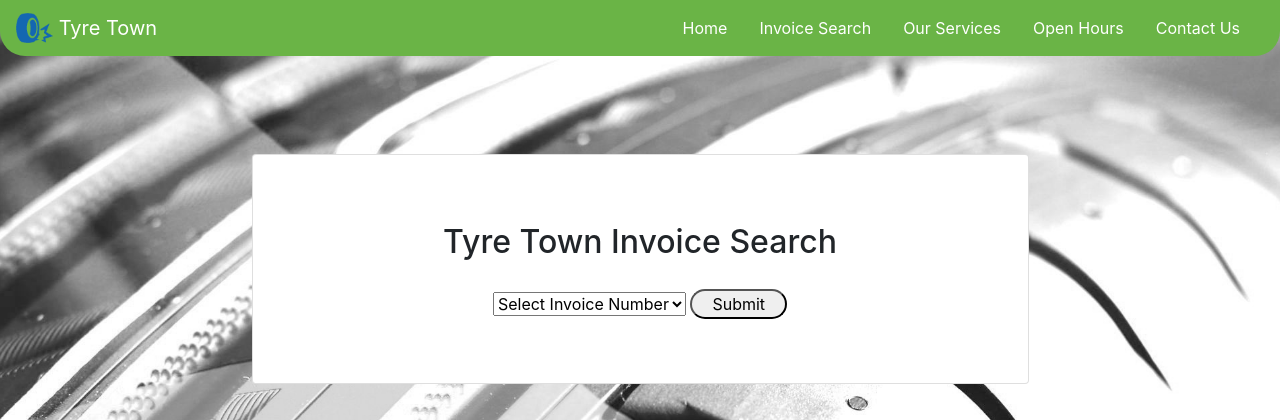
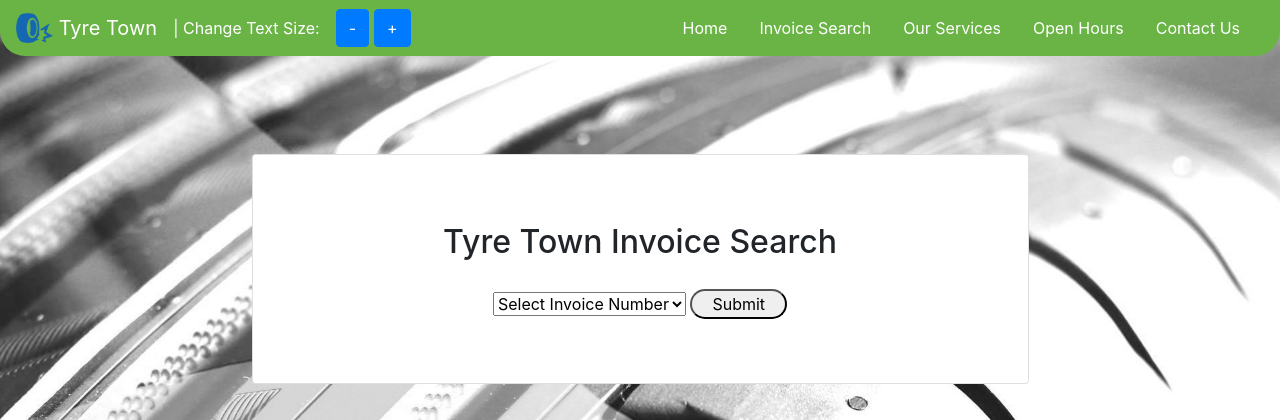
Before and after one commit to fletcherd3/Tyre-Town, a PHP site: page /invoice_search.php in a window 1280 px wide. Shown: the top 420 px of the page. Run offline with PHP 8.4, Linux system fonts and the light colour scheme; data comes from the database, SQL or seed files in the repository; some libraries are stand-ins or nearby versions.

Commit message:
Adding buttons to change all font size

```diff
--- a/css/main.css
+++ b/css/main.css
@@ -260,6 +260,8 @@ table tr {
     overflow: hidden;
     transition: max-height 0.4s ease-out;
     border-radius: 30px;
+    margin-bottom: 2%;
+    text-align: center;
 }
 
 .collapsible:after {
@@ -294,7 +296,7 @@ table tr {
 }
 
 .card {
-    max-width: 70%;
+    width: 70%;
     margin: 0 auto;
     margin-bottom: 10px;
     margin-top: 100px;
@@ -310,3 +312,13 @@ table tr {
     width: 100%;
     margin: 0px;
 }
+
+.text_size {
+    float: left;
+    margin-right: 5px;
+}
+
+.change_text {
+    color: white;
+    font-size: 1em;
+}
--- a/invoice_search.php
+++ b/invoice_search.php
@@ -47,17 +47,26 @@
 <!-- Navigation -->
 <nav class="navbar navbar-dark navbar-expand-lg fixed-top justify-content">
 
-    <a class="navbar-brand" href="./index.php">
+    <a class="navbar-brand logo_text" href="./index.php">
         <img src="IMG/logo.png" width="37" height="30" class="d-inline-block align-top" alt="">
         Tyre Town
     </a>
+
+	<div class="navbar-brand text change_text">
+
+		|   Change Text Size:
+	</div>
+
+	<input type="button" class="btn btn-primary btn-md text_size" value="-" onclick="ChangeFontSize(['text', 'text1','text3', 'text4', 'logo_text'], '-')">
+
+	<input type="button" class="btn btn-primary btn-md text_size" value="+" onclick="ChangeFontSize(['text', 'text1','text3', 'text4', 'logo_text'], '+')">
 
     <button class="navbar-toggler" type="button" data-toggle="collapse" data-target="#navbarResponsive" aria-controls="navbarResponsive" aria-expanded="false" aria-label="Toggle navigation">
         <span class="navbar-toggler-icon"></span>
     </button>
 
     <div class="collapse navbar-collapse" id="navbarResponsive">
-        <ul class=" navbar-nav ml-auto justify-content-end " id='test'>
+        <ul class=" navbar-nav ml-auto justify-content-end text1">
             <li class="nav-item">
                 <a class="nav-link" href="./index.php">Home</a>
             </li>
@@ -91,7 +100,7 @@
 
     <div class="card">
         <div class="col-lg-12 ">
-            <h2 class="mt-5 text-center">Tyre Town Invoice Search</h2>
+            <h2 class="mt-5 text-center text3">Tyre Town Invoice Search</h2>
         </div>
 
         <form method="post" action="invoice_search.php">
@@ -126,7 +135,7 @@
     if (!empty($_POST['input'])){
         if($row = mysqli_fetch_array($query))
             ?>
-            <button class="collapsible"><h3>Customer Information</h3></button>
+            <button class="collapsible"><h3 class='text4'>Customer Information</h3></button>
 
             <div class="content">
             <div class="col-lg-12">
@@ -174,7 +183,7 @@
 
 
 
-        <button class="collapsible"><h3>Invoice</h3></button>
+        <button class="collapsible"><h3 class='text4'>Invoice</h3></button>
         <div class="content">
         <div class="col-lg-12">
         <table>
@@ -221,7 +230,7 @@
 
             <br>
 
-            <button class="collapsible"><h3>Garage Information</h3></button>
+            <button class="collapsible"><h3 class='text4'>Garage Information</h3></button>
             <div class="content">
             <div class="col-lg-12">
             <table>
@@ -291,7 +300,7 @@
 
     <br>
 
-    <button class="collapsible"><h3>Alignment Information</h3></button>
+    <button class="collapsible"><h3 class='text4'>Alignment Information</h3></button>
     <div class="content">
         <h2>Back Axle</h2>
         <div class="col-lg-13">
@@ -421,7 +430,7 @@
                     </div>
                 </div>
 
-                <header>Front Axle</header>
+                <h2>Front Axle</h2>
                 <div class="card col">
                     <div class="card-header" id="headingFour">
                         <h2 class="mb-0">
@@ -563,11 +572,12 @@
                 <div class="card col">
                     <div class="card-header" id="headingSeven">
                         <h2 class="mb-0">
-                            <button class="btn btn-link collapsed" type="button" data-toggle="collapse" data-target="#collapseSeven" aria-expanded="false" aria-controls="collapseSeven">
+                            <button class="btn btn-link collapsed" type="button" data-toggle="collapse" data-target="#collapseSeven" aria-expanded="true" aria-controls="collapseSeven">
                                 TRACK DIFFERENTIAL ANGLE
                             </button>
                         </h2>
                     </div>
+
                     <div id="collapseSeven" class="collapse show" aria-labelledby="headingSeven" data-parent="#accordionExample">
                         <div class="card-body">
                             <table class="alignment">
--- a/js/scripts.js
+++ b/js/scripts.js
@@ -35,3 +35,19 @@ function make_collapsible() {
 $(document).ready(function () {
     $('.header').height($(window).height());
 })
+
+function ChangeFontSize(ids, inc) {
+
+    var i;
+    for (i = 0; i < ids.length; i++) {
+        var fontSize = parseInt($("." + ids[i]).css("font-size"));
+        if (inc == "+") {
+            fontSize = fontSize + 1 + "px";
+        } else {
+            fontSize = fontSize + -1 + "px";
+        }
+        $("." + ids[i]).css({ 'font-size': fontSize });
+    }
+
+
+}
```
Also changed, not shown: contact.php (+14 -8 lines), index.php (+16 -7 lines), open_hours.php (+15 -9 lines), services.php (+17 -9 lines).
